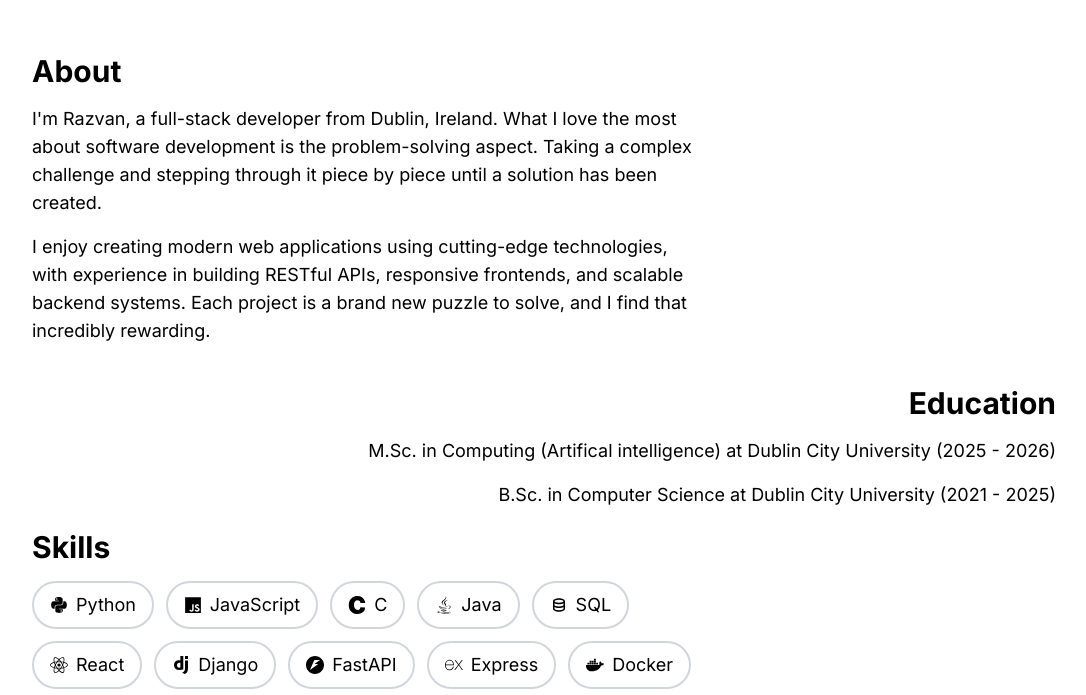
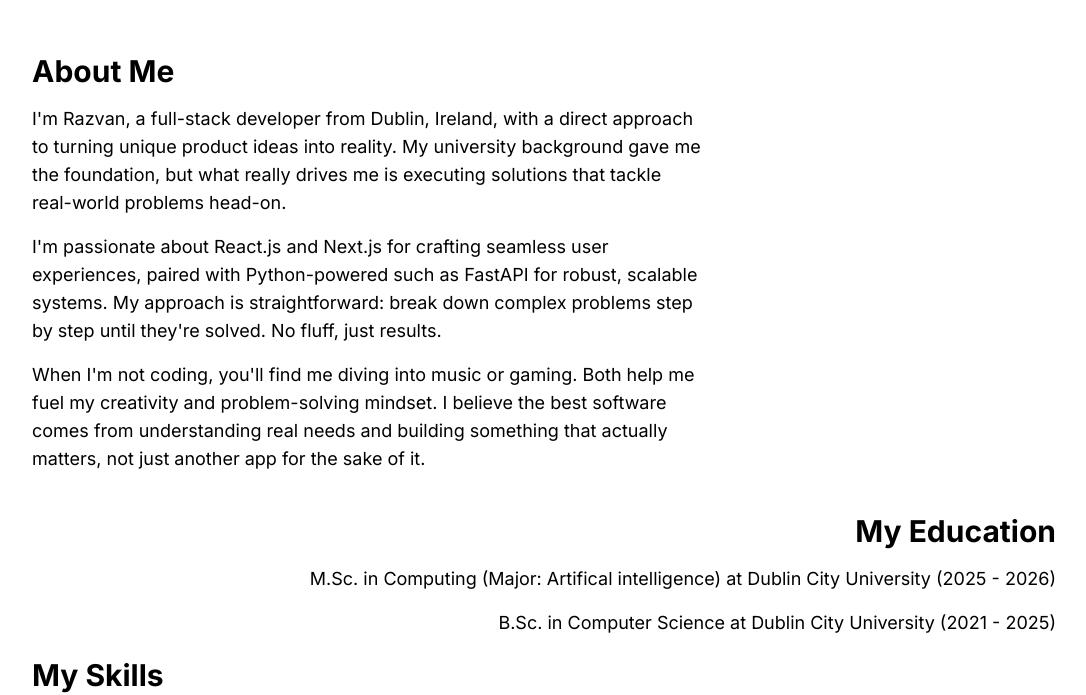
Before and after one commit to Razvan-Gorea/Portfolio-Website, a React (Vite) app in the folder Portfolio/: page / in a window 1280 px wide. Shown: the part 1515-2210 px from the top of the page, without its empty margins (96-1182 px from the left). Built offline with nearby package versions, Linux system fonts and the light colour scheme.

Commit message:
Updated my about section

```diff
--- a/Portfolio/src/components/About.jsx
+++ b/Portfolio/src/components/About.jsx
@@ -10,14 +10,18 @@ function About() {
         isVisible ? 'opacity-100 translate-x-0' : 'opacity-0 -translate-x-8'
       }`}
     >
-      <p className="text-black responsive-text-3xl font-bold text-left mb-4 pt-10">About</p>
+      <p className="text-black responsive-text-3xl font-bold text-left mb-4 pt-10">About Me</p>
 
       <p className="text-black responsive-text-lg text-left max-w-2xl mb-4">
-        I'm Razvan, a full-stack developer from Dublin, Ireland. What I love the most about software development is the problem-solving aspect. Taking a complex challenge and stepping through it piece by piece until a solution has been created.
+        I'm Razvan, a full-stack developer from Dublin, Ireland, with a direct approach to turning unique product ideas into reality. My university background gave me the foundation, but what really drives me is executing solutions that tackle real-world problems head-on.
+      </p>
+
+      <p className="text-black responsive-text-lg text-left max-w-2xl mb-4">
+        I'm passionate about React.js and Next.js for crafting seamless user experiences, paired with Python-powered such as FastAPI for robust, scalable systems. My approach is straightforward: break down complex problems step by step until they're solved. No fluff, just results.
       </p>
 
       <p className="text-black responsive-text-lg text-left max-w-2xl mb-10">
-        I enjoy creating modern web applications using cutting-edge technologies, with experience in building RESTful APIs, responsive frontends, and scalable backend systems. Each project is a brand new puzzle to solve, and I find that incredibly rewarding.
+        When I'm not coding, you'll find me diving into music or gaming. Both help me fuel my creativity and problem-solving mindset. I believe the best software comes from understanding real needs and building something that actually matters, not just another app for the sake of it.
       </p>
     </div>
   );
--- a/Portfolio/src/components/Education.jsx
+++ b/Portfolio/src/components/Education.jsx
@@ -10,9 +10,9 @@ function Education() {
         isVisible ? "opacity-100 translate-x-0" : "opacity-0 translate-x-8"
       }`}
     >
-      <p className="text-black responsive-text-3xl text-right mb-4 font-bold">Education</p>
+      <p className="text-black responsive-text-3xl text-right mb-4 font-bold">My Education</p>
       <p className="text-black responsive-text-lg text-right mb-4 max-w-3xl">
-        M.Sc. in Computing (Artifical intelligence) at Dublin City University (2025 - 2026)
+        M.Sc. in Computing (Major: Artifical intelligence) at Dublin City University (2025 - 2026)
       </p>
 
       <p className="text-black responsive-text-lg text-right mb-5 max-w-2xl">
--- a/Portfolio/src/components/Technologies.jsx
+++ b/Portfolio/src/components/Technologies.jsx
@@ -30,7 +30,7 @@ function Technologies() {
           isVisible ? "opacity-100 translate-x-0" : "opacity-0 -translate-x-8"
         }`}
       >
-        <p className="text-black responsive-text-3xl text-left mb-4 font-bold">Skills</p>
+        <p className="text-black responsive-text-3xl text-left mb-4 font-bold">My Skills</p>
         <div className="flex flex-wrap gap-3 justify-start mb-40 max-w-2xl">
           {skills.map((skill) => {
             const IconComponent = skill.icon;
```
